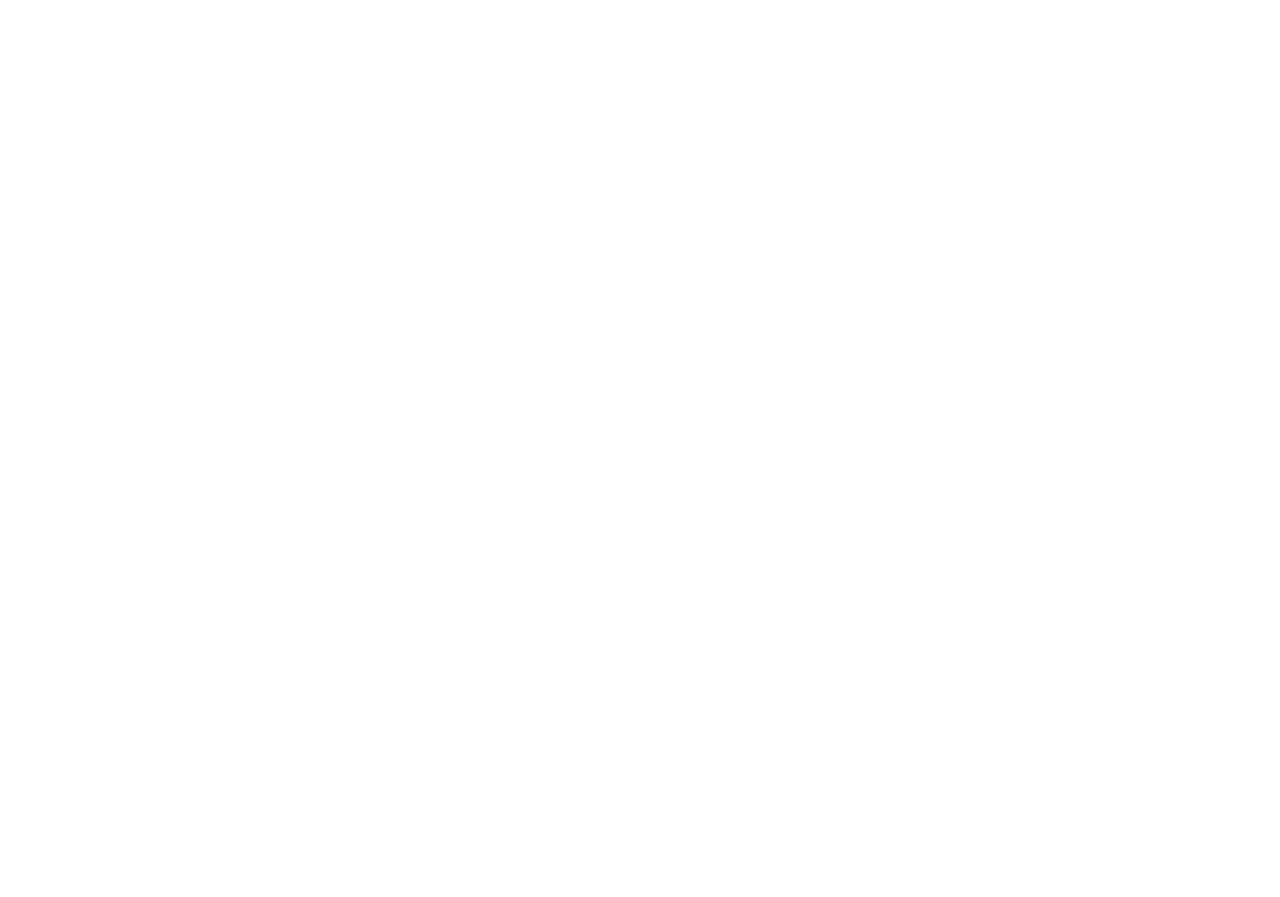
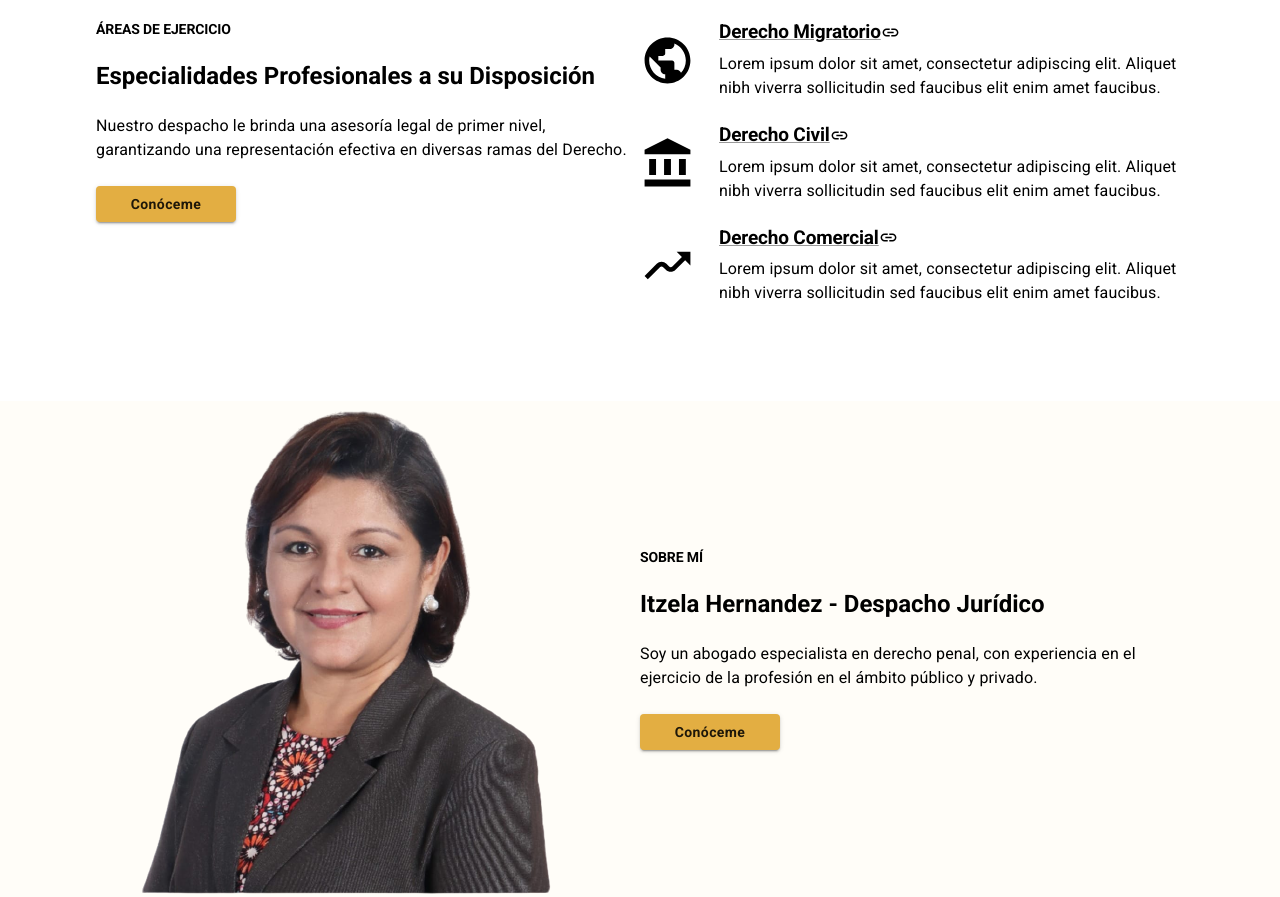
Before and after one commit to nabilAparicio/itzelawyer-website, a Next.js app: page / in a window 1280 px wide. Shown: the part 739-1636 px from the top of the page. Before the commit the page ends 800 px from the top, so only its background shows below. Built offline with nearby package versions, Linux system fonts and the light colour scheme.

Commit message:
sobre mi

```diff
--- a/src/components/home-hero/home-hero.tsx
+++ b/src/components/home-hero/home-hero.tsx
@@ -49,8 +49,8 @@ export default function HomeHero() {
         width="auto"
         bottom={0}
         right={{ xs: 0, lg: "8%" }}
-        display={{ xs: "none", lg: "flex" }}
-        maxHeight={{ xs: "90%", lg: "100%" }}
+        // display={{ xs: "none", lg: "flex" }}
+        maxHeight={{ xs: "90%", md: "100%" }}
         alt="busto itzela hernandez"
         component="img"
         src={"/assets/images/portrait_bust.webp"}
@@ -97,7 +97,7 @@ export default function HomeHero() {
           flexDirection={"row"}
           alignItems={"center"}
         >
-          <Link target="_blank" href={"https://grupoguiapanama.com/"}>
+          {/* <Link target="_blank" href={"https://grupoguiapanama.com/"}>
             <Box
               width="96px"
               alt="logo grupo guia"
@@ -134,7 +134,7 @@ export default function HomeHero() {
                 objectFit: "contain",
               }}
             />
-          </Link>
+          </Link> */}
         </Stack>
       </Stack>
     </Stack>
--- /dev/null
+++ b/src/components/section-Introduction-banner/section-Introduction-banner.tsx
@@ -0,0 +1,34 @@
+import { Button, Stack, Typography } from "@mui/material";
+import React from "react";
+import SecctionTitleUppercase from "../section-title-uppercase/section-title-uppercase";
+
+interface SectionIntroductionBannerProps {
+  SecctionObject: {
+    title: string;
+    subtitle: string;
+    description: string;
+    buttonText: string;
+  };
+}
+
+export default function SectionIntroductionBanner({
+  SecctionObject,
+}: SectionIntroductionBannerProps) {
+  const { title, subtitle, description, buttonText } = SecctionObject;
+  return (
+    <Stack spacing={3} justifyContent={"center"}>
+      <SecctionTitleUppercase>{title}</SecctionTitleUppercase>
+      <Typography fontSize={24} fontWeight={600} variant="h3">
+        {subtitle}
+      </Typography>
+      <Typography variant="body1">{description}</Typography>
+      <Button
+        color="primary"
+        variant={"contained"}
+        sx={{ textTransform: "none", maxWidth: 140, fontWeight: 700 }}
+      >
+        {buttonText}
+      </Button>
+    </Stack>
+  );
+}
--- a/src/pages/home-page/home-page.tsx
+++ b/src/pages/home-page/home-page.tsx
@@ -3,19 +3,15 @@ import PublicRoundedIcon from "@mui/icons-material/PublicRounded";
 import LabeledIconBox from "@/components/labeled-icon-box/labeled-icon-box";
 import React from "react";
 import { Stack } from "@mui/material";
+import AreasDeEjercicio from "./sections/areas-de-ejercicio";
+import AboutMe from "./sections/about-me";
 
 export default function HomePage() {
   return (
     <main>
       <HomeHero />
-      <Stack marginLeft={"50%"}>
-        <LabeledIconBox
-          description="Lorem ipsum dolor sit amet, consectetur adipiscing elit. Aliquet nibh viverra sollicitudin sed faucibus elit enim amet faucibus. "
-          icon={<PublicRoundedIcon style={{ fontSize: "55px" }} />}
-          title="Derecho Migratorio"
-          urlLink="/travel"
-        />
-      </Stack>
+      <AreasDeEjercicio />
+      <AboutMe />
     </main>
   );
 }
--- /dev/null
+++ b/src/pages/home-page/sections/about-me.tsx
@@ -0,0 +1,30 @@
+import SectionIntroductionBanner from "@/components/section-Introduction-banner/section-Introduction-banner";
+import { Box, Stack } from "@mui/material";
+import Image from "next/image";
+import React from "react";
+
+const SecctionObject = {
+  title: "Sobre mí",
+  subtitle: "Itzela Hernandez - Despacho Jurídico",
+  description:
+    "Soy un abogado especialista en derecho penal, con experiencia en el ejercicio de la profesión en el ámbito público y privado.",
+  buttonText: "Conóceme",
+};
+
+export default function AboutMe() {
+  return (
+    <Stack flexDirection={"row"} sx={{ backgroundColor: "#FFFDF8" }} px={12}>
+      <Stack width={"50%"}>
+        <Image
+          width={503}
+          height={496}
+          alt="Portrait of me"
+          src={"/assets/images/portrait_bust2.webp"}
+        />
+      </Stack>
+      <Stack width={"50%"} justifyContent={"center"}>
+        <SectionIntroductionBanner SecctionObject={SecctionObject} />
+      </Stack>
+    </Stack>
+  );
+}
```
Also changed, not shown: public/assets/images/artemis.png (added), public/assets/images/portrait_bust2.webp (added).
